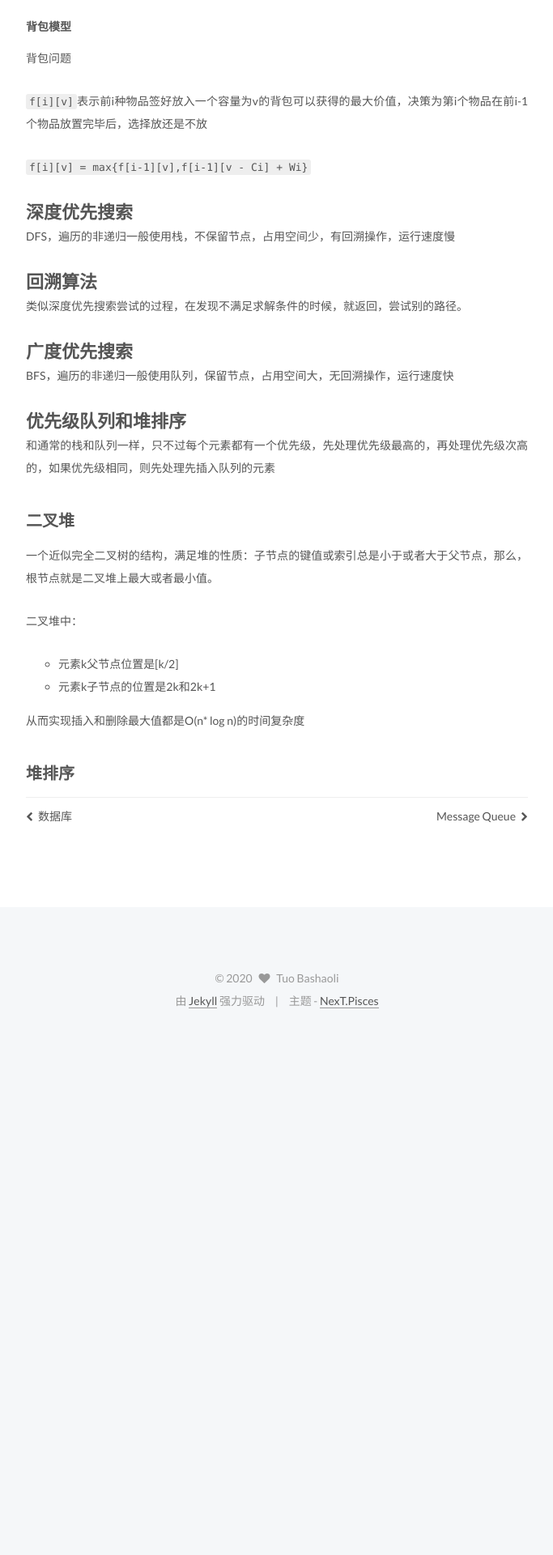
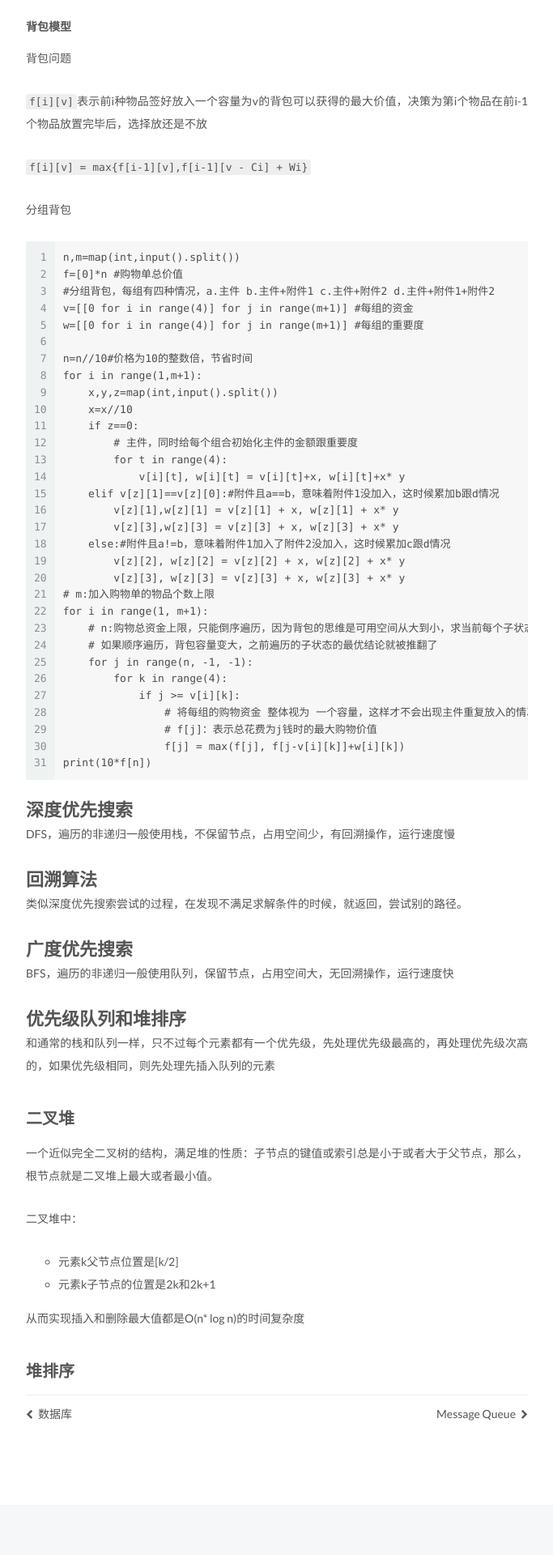
Before and after one commit to tuobashaoli/tuobashaoli.github.io, a Jekyll site: the page built from _posts/2019-05-05-algo.markdown, in a window 1280 px wide. Shown: the part 3622-5542 px from the top of the page at 81% size, without its empty margins (428-1111 px from the left). Built offline with Jekyll 4.4.1, drawn with Linux system fonts in a browser that asks for light colours; comment, search, counter and statistics services are not loaded; before the commit the page ends 4892 px from its top, so only the background shows below that.

Commit message:
添加分组背包问题

````diff
--- a/_posts/2019-05-05-algo.markdown
+++ b/_posts/2019-05-05-algo.markdown
@@ -160,6 +160,42 @@ def cut(p,n):
 
 `f[i][v] = max{f[i-1][v],f[i-1][v - Ci] + Wi}`
 
+分组背包
+
+```
+n,m=map(int,input().split())
+f=[0]*n #购物单总价值
+#分组背包，每组有四种情况，a.主件 b.主件+附件1 c.主件+附件2 d.主件+附件1+附件2
+v=[[0 for i in range(4)] for j in range(m+1)] #每组的资金
+w=[[0 for i in range(4)] for j in range(m+1)] #每组的重要度
+
+n=n//10#价格为10的整数倍，节省时间
+for i in range(1,m+1):
+    x,y,z=map(int,input().split())
+    x=x//10
+    if z==0:
+        # 主件，同时给每个组合初始化主件的金额跟重要度
+        for t in range(4):
+            v[i][t], w[i][t] = v[i][t]+x, w[i][t]+x* y
+    elif v[z][1]==v[z][0]:#附件且a==b，意味着附件1没加入，这时候累加b跟d情况
+        v[z][1],w[z][1] = v[z][1] + x, w[z][1] + x* y
+        v[z][3],w[z][3] = v[z][3] + x, w[z][3] + x* y
+    else:#附件且a!=b，意味着附件1加入了附件2没加入，这时候累加c跟d情况
+        v[z][2], w[z][2] = v[z][2] + x, w[z][2] + x* y
+        v[z][3], w[z][3] = v[z][3] + x, w[z][3] + x* y
+# m:加入购物单的物品个数上限
+for i in range(1, m+1):
+    # n:购物总资金上限，只能倒序遍历，因为背包的思维是可用空间从大到小，求当前每个子状态的最优，
+    # 如果顺序遍历，背包容量变大，之前遍历的子状态的最优结论就被推翻了
+    for j in range(n, -1, -1):
+        for k in range(4):
+            if j >= v[i][k]:
+                # 将每组的购物资金 整体视为 一个容量，这样才不会出现主件重复放入的情况，这也是其他答案犯错的地方
+                # f[j]：表示总花费为j钱时的最大购物价值
+                f[j] = max(f[j], f[j-v[i][k]]+w[i][k])
+print(10*f[n])
+```
+
 # 深度优先搜索
 
 DFS，遍历的非递归一般使用栈，不保留节点，占用空间少，有回溯操作，运行速度慢
````
